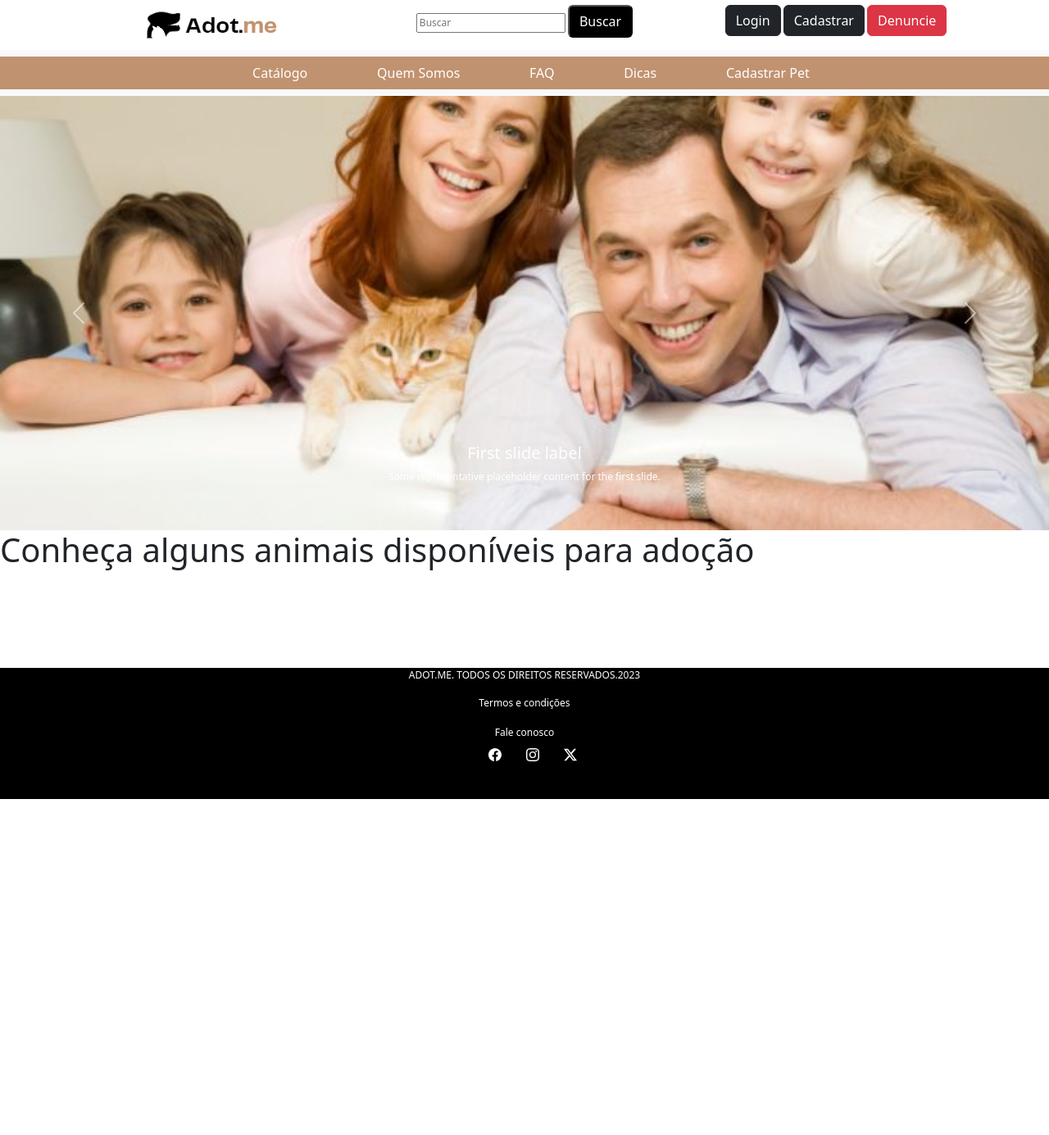
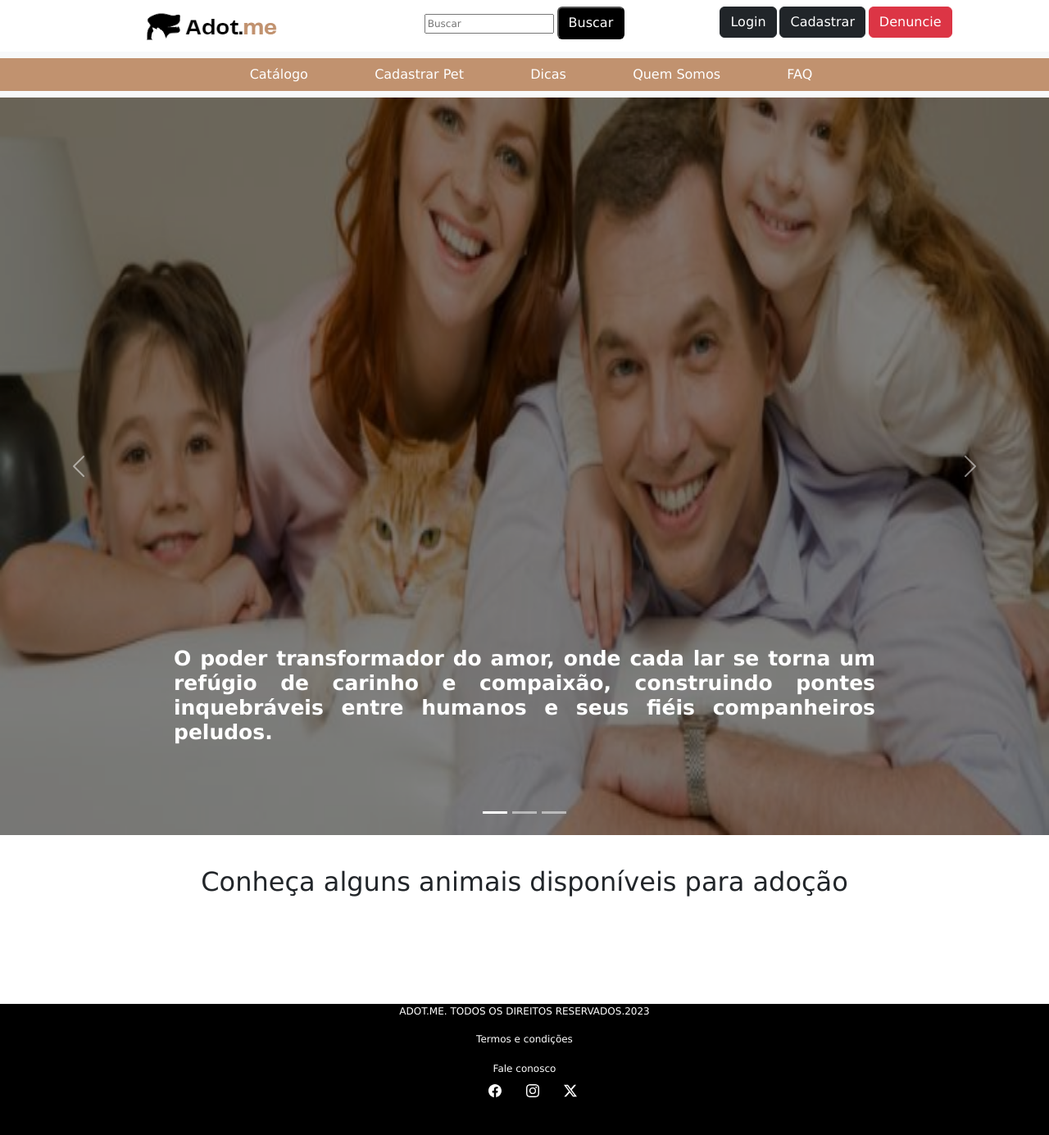
Before and after one commit to lippekstro/adote_me, a PHP site: page /views/catalogo.php in a window 1280 px wide. Shown: the whole page at 82% size. Before the commit the page ends 975 px from the top, so only its background shows below. Run offline with PHP 8.4, Linux system fonts and the light colour scheme; data that the repository does not hold is empty.

Commit message:
renã modificaçoes e correçoes

```diff
--- a/css/cadastro_pet.css
+++ b/css/cadastro_pet.css
@@ -178,6 +178,7 @@ p{
     margin: 50px;
     gap: 30px;
     justify-content: flex-start;
+    font-size: 12px;
 }
 
 #check{
@@ -437,6 +438,10 @@ footer p {
             gap: 10px;
         }
 
+        #caixas{
+            font-size: 10px;
+        }
+
 
 
 
--- a/css/cadastro_usu.css
+++ b/css/cadastro_usu.css
@@ -1,4 +1,6 @@
 body{
+
+    font-family: Arial, Helvetica, sans-serif;
     font-size: 12px;
     max-width: 100%;
 }
--- a/css/catalogo.css
+++ b/css/catalogo.css
@@ -87,12 +87,24 @@ a:hover {
 
 }
 
-h1{
+h5{
+    text-align: justify;
+    margin-bottom: 50px;
+    padding: 20px;
+    color: rgb(255, 255, 255);
+    font-size: 25px;
+    font-weight: bolder;
+}
+
+/* .conteudo p {
     text-align: center;
     margin-bottom: 50px;
     padding: 20px;
-}
-
+    margin-left: 20%;
+    margin-right: 20%;
+    color: rgb(174, 13, 13);
+    font-size: 90px;
+} */
 
 #carouselExampleAutoplaying{
     margin-left: auto;
@@ -111,9 +123,13 @@ h1{
     margin-right: 15%;
 }
 
+#carouselimg{
+    width: 100%;
+    height: 500px;
+    filter: brightness(50%)
 
 
-
+}
 
 
 
@@ -173,9 +189,35 @@ footer a {
 
 
 
+@media only screen and (min-width: 2560px) {
+
+    #carouselimg{
+        height: 1000px;
+        filter: brightness(50%)
+
+
+    }
+
+}
+
 
 /* estilo para (tablet) */
-@media only screen and (max-width: 768px) {
+@media only screen and (max-width: 1920px ) {
+    #carouselimg{
+        height: 900px;
+        filter: brightness(50%)
+
+
+    }
+}
+
+@media only screen and (max-width: 1080px ) {
+    #carouselimg{
+        height: 900px;
+        filter: brightness(50%)
+
+
+    }
 
 
 
@@ -202,7 +244,7 @@ footer a {
     }
 
     #carouselExampleAutoplaying{
-        width: 80%;
+        width: 100%;
         padding-left: 2%;
         padding-right: 2%;
         padding-bottom: 10px;
@@ -315,6 +357,13 @@ footer a {
         flex: auto;
      }
 
+     #carouselimg{
+        width: 100%;
+        height: 200px;
+        filter: brightness(50%)
+
+
+    }
 
 
 
--- a/css/sobrenos.css
+++ b/css/sobrenos.css
@@ -69,6 +69,7 @@ p{
 
     text-align: center;
     font-size: 18px;
+
 
 }
 
--- a/index.php
+++ b/index.php
@@ -39,7 +39,7 @@ require_once $_SERVER['DOCUMENT_ROOT'] . '/adote_me/templates/_cabecalho.php';
     </div>
 
     <div class="conteudo2">
-        <a href="/adote_me/views/catalogo_pet.php"><button type="submit" class="btn btn-dark" id="Queroadotar">
+        <a href="/adote_me/views/catalogo.php"><button type="submit" class="btn btn-dark" id="Queroadotar">
                 Quero adotar
             </button></a>
         <a href="/adote_me/views/faleconosco.php"><button type="submit" class="btn btn-dark" id="Queroadotar">
--- a/templates/_cabecalho.php
+++ b/templates/_cabecalho.php
@@ -102,23 +102,30 @@ session_start();
               <a class="nav-link active" href="/adote_me/views/catalogo.php">Catálogo</a>
             </li>
             <li class="nav-item">
+              <a class="nav-link active" href="/adote_me/views/cadastro_pet.php">Cadastrar Pet</a>
+            </li>
+            <li class="nav-item">
+              <a class="nav-link active" href="/adote_me/views/dicas.php">Dicas</a>
+            </li>
+            <li class="nav-item">
               <a class="nav-link active" href="/adote_me/views/sobrenos.php">Quem Somos</a>
             </li>
             <li class="nav-item">
               <a class="nav-link active" href="/adote_me/views/faq.php">FAQ</a>
             </li>
-            <li class="nav-item">
-              <a class="nav-link active" href="/adote_me/views/dicas.php">Dicas</a>
-            </li>
-            <li class="nav-item">
-              <a class="nav-link active" href="/adote_me/views/cadastro_pet.php">Cadastrar Pet</a>
-            </li>
+
+
           </ul>
         </div>
       </div>
     </nav>
 
     <style>
+      body{
+        font-family:Verdana, Geneva, Tahoma, sans-serif;
+
+      }
+
       #menu {
         background-color: #c1926f;
         font-size: 16px;
--- a/views/cadastro_pet.php
+++ b/views/cadastro_pet.php
@@ -6,7 +6,7 @@ require_once $_SERVER['DOCUMENT_ROOT'] . '/adote_me/templates/_cabecalho.php';
 <link rel="stylesheet" href="/adote_me/css/cadastro_pet.css">
 </head>
 <div class="video">
-    <video src="/adote_me/imgs/videocadastro.mp4" autoplay muted loop></video>
+    <video src="/adote_me/imgs/gato_cadastro_pet.mp4" autoplay muted loop></video>
         <form class="row g-3" id="formulariologin">
 
             <form class="row g-3" id="formulariologin">
--- a/views/catalogo.php
+++ b/views/catalogo.php
@@ -12,45 +12,57 @@ try {
 
 
 <head>
-    <link rel="stylesheet" href="/adote_me/css/catalogo_pet.css">
+  <link rel="stylesheet" href="/adote_me/css/catalogo.css">
 </head>
 
+<div class="conteudo">
   <!-- configuração para caroseul  -->
-<div id="carouselExampleAutoplaying" class="carousel slide" data-bs-ride="carousel">
+
+
+  <div id="carouselExampleCaptions" class="carousel slide">
+    <div class="carousel-indicators">
+      <button type="button" data-bs-target="#carouselExampleCaptions" data-bs-slide-to="0" class="active" aria-current="true" aria-label="Slide 1"></button>
+      <button type="button" data-bs-target="#carouselExampleCaptions" data-bs-slide-to="1" aria-label="Slide 2"></button>
+      <button type="button" data-bs-target="#carouselExampleCaptions" data-bs-slide-to="2" aria-label="Slide 3"></button>
+    </div>
     <div class="carousel-inner">
       <div class="carousel-item active">
-      <img src="/imgs/pessoas_animais07.jpg" class="d-block w-100" alt="...">
+        <img src="/adote_me/imgs/pessoas_animais07.jpg" class="d-block w-100" alt="..." id="carouselimg" >
         <div class="carousel-caption d-none d-md-block">
-        <h5>First slide label</h5>
-        <p>Some representative placeholder content for the first slide.</p>
+          <h5>O poder transformador do amor, onde cada lar se torna um refúgio de carinho e compaixão,
+            construindo pontes inquebráveis entre humanos e seus fiéis companheiros peludos.</h5>
         </div>
       </div>
       <div class="carousel-item">
-      <img src="/imgs/pessoas_animais08.jpg" class="d-block w-100" alt="...">
+        <img src="/adote_me/imgs/pessoas_animais08.jpg" class="d-block w-100" alt="..."  id="carouselimg" >
         <div class="carousel-caption d-none d-md-block">
-        <h5>Second slide label</h5>
-        <p>Some representative placeholder content for the second slide.</p>
+          <h5>Adotar um animal é mais do que um gesto de generosidade; é um compromisso de enriquecimento mútuo,
+            onde a lealdade incondicional desses seres ilumina nossos dias, transformando simples lares
+            em verdadeiros santuários de amor e aceitação.</h5>
         </div>
       </div>
       <div class="carousel-item">
-      <img src="/imgs/pessoas_animais09.jpg" class="d-block w-100" alt="...">
+        <img src="/adote_me/imgs/cachorro_criança.jpeg" class="d-block w-100" alt="..."  id="carouselimg" >
         <div class="carousel-caption d-none d-md-block">
-        <h5>Third slide label</h5>
-        <p>Some representative placeholder content for the third slide.</p>
+          <h5>A adoção de animais domésticos é a manifestação mais pura da empatia humana,
+            proporcionando a esses seres indefesos uma segunda chance de felicidade,
+            enquanto ensina a todos nós a importância de cuidar e proteger os mais vulneráveis
+            em nossa sociedade.</h5>
         </div>
       </div>
     </div>
-  <button class="carousel-control-prev" type="button" data-bs-target="#carouselExampleAutoplaying" data-bs-slide="prev" id="prev">
+    <button class="carousel-control-prev" type="button" data-bs-target="#carouselExampleCaptions" data-bs-slide="prev">
       <span class="carousel-control-prev-icon" aria-hidden="true"></span>
       <span class="visually-hidden">Previous</span>
     </button>
-  <button class="carousel-control-next" type="button" data-bs-target="#carouselExampleAutoplaying" data-bs-slide="next" id="next">
+    <button class="carousel-control-next" type="button" data-bs-target="#carouselExampleCaptions" data-bs-slide="next">
       <span class="carousel-control-next-icon" aria-hidden="true"></span>
       <span class="visually-hidden">Next</span>
     </button>
   </div>
+  <br>
 
-<h1>Conheça alguns animais disponíveis para adoção</h1>
+  <h2>Conheça alguns animais disponíveis para adoção</h2>
 
   <!-- fim configuração para caroseul  -->
   <!-- cards -->
@@ -68,6 +80,7 @@ try {
       </div>
     <?php endforeach; ?>
   </div>
+</div>
 
 
 <?php
```
Also changed, not shown: imgs/cachorro_criança.jpeg (renamed from imgs/cachorro_riança.jpeg), 1 other file. Lines whose indentation alone changed are shown as unchanged.
